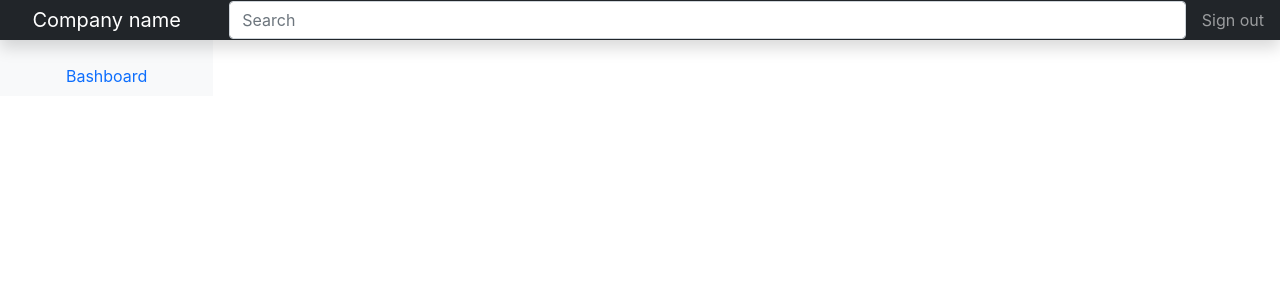
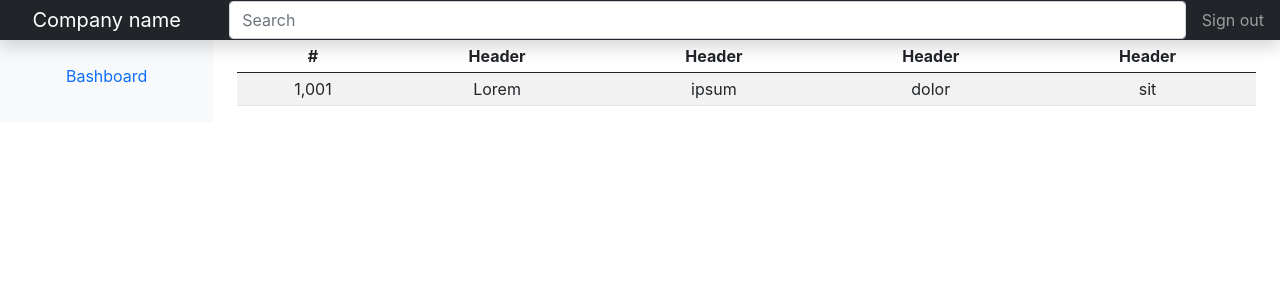
Before and after one commit to nao-18/fiber-react-app, a React (Create React App) app in the folder front/: page / in a window 1280 px wide. Shown: the top 300 px of the page. Built offline with nearby package versions, Linux system fonts and the light colour scheme.

Commit message:
added table

```diff
--- a/front/src/App.tsx
+++ b/front/src/App.tsx
@@ -12,6 +12,31 @@ function App() {
       <div className="container-fluid">
         <div className="row">
           <Menu />
+
+          <main className="col-md-9 ms-sm-auto col-lg-10 px-md-4">
+            <div className="table-responsive">
+              <table className="table table-striped table-sm">
+                <thead>
+                  <tr>
+                    <th>#</th>
+                    <th>Header</th>
+                    <th>Header</th>
+                    <th>Header</th>
+                    <th>Header</th>
+                  </tr>
+                </thead>
+                <tbody>
+                  <tr>
+                    <td>1,001</td>
+                    <td>Lorem</td>
+                    <td>ipsum</td>
+                    <td>dolor</td>
+                    <td>sit</td>
+                  </tr>
+                </tbody>
+              </table>
+            </div>
+          </main>
         </div>
       </div>
     </div>
```
